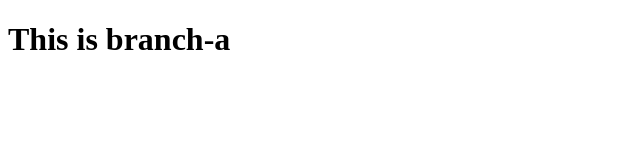
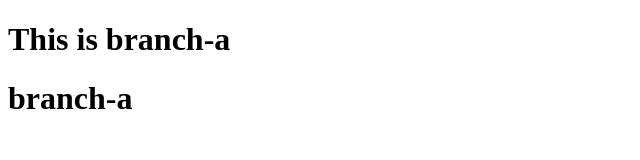
Before and after one commit to yassermouahid/repo1, a plain HTML site: page fich1.html in a window 1280 px wide. Shown: the whole page, without its empty margins (0-640 px from the left). Drawn offline with Linux system fonts and the light colour scheme.

Commit message:
jbhvgcfhgjhvk

```diff
--- a/fich1.html
+++ b/fich1.html
@@ -8,5 +8,9 @@
 <h1>This is branch-a</h1>
 
 
+
+<h1>branch-a</h1>
+
+
 </body>
 </html>
```
